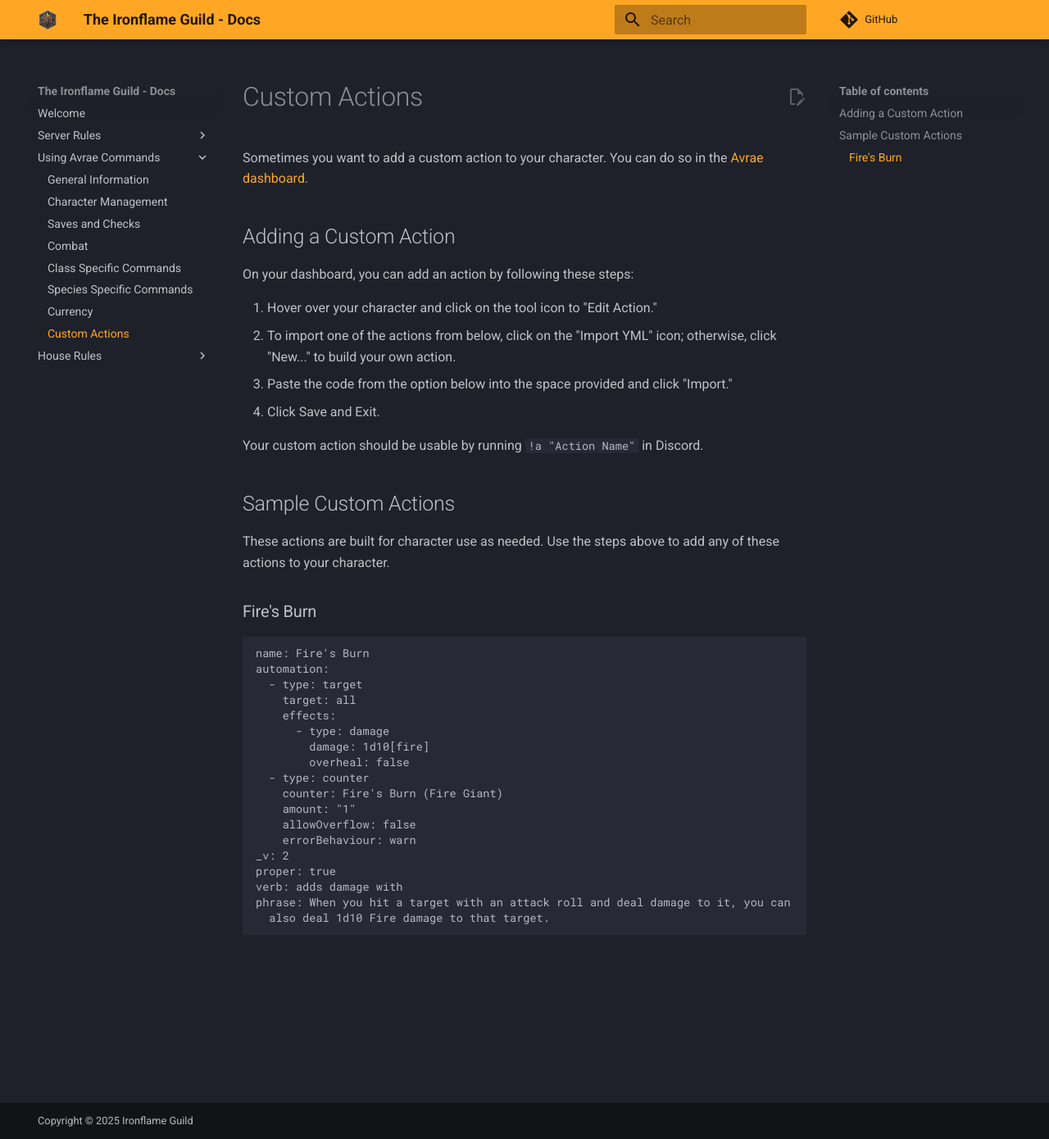
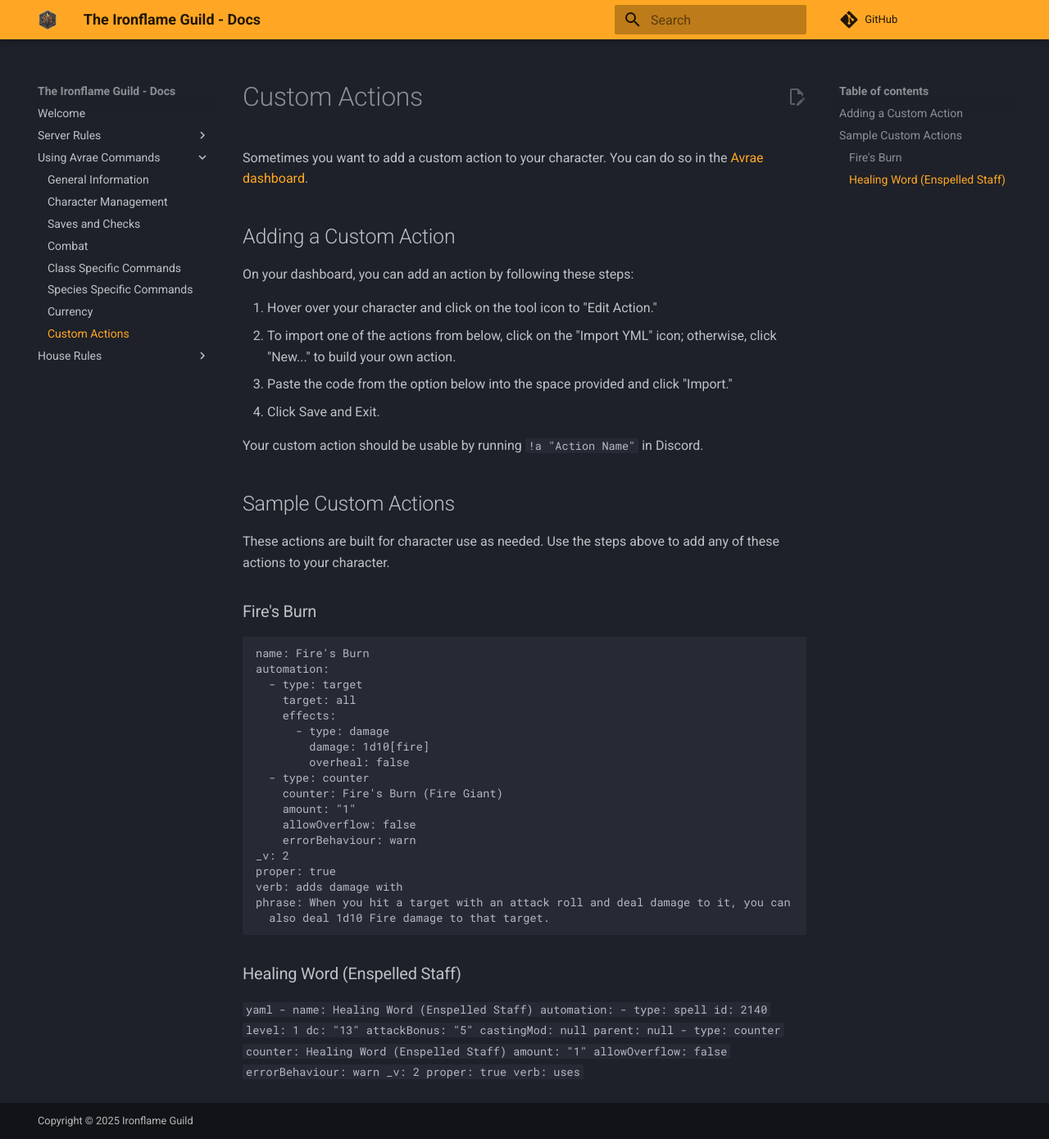
Before and after one commit to adamhstewart/doip-docs, an MkDocs documentation site: the page built from docs/custom-actions.md, in a window 1280 px wide and 1390 px high. Shown: the whole window at 82% size. Built offline with MkDocs 1.6.1 and Material for MkDocs 9.7.7, drawn with Linux system fonts in a browser that asks for light colours; comment, search, counter and statistics services are not loaded.

Commit message:
Add custom action for Enspelled Staff

````diff
--- a/docs/custom-actions.md
+++ b/docs/custom-actions.md
@@ -38,3 +38,23 @@
 phrase: When you hit a target with an attack roll and deal damage to it, you can
   also deal 1d10 Fire damage to that target.
 ```
+### Healing Word (Enspelled Staff)
+```yaml
+- name: Healing Word (Enspelled Staff)
+  automation:
+    - type: spell
+      id: 2140
+      level: 1
+      dc: "13"
+      attackBonus: "5"
+      castingMod: null
+      parent: null
+    - type: counter
+      counter: Healing Word (Enspelled Staff)
+      amount: "1"
+      allowOverflow: false
+      errorBehaviour: warn
+  _v: 2
+  proper: true
+  verb: uses
+  ```
````
Also changed, not shown: docs/character.md (+5 -0 lines).
